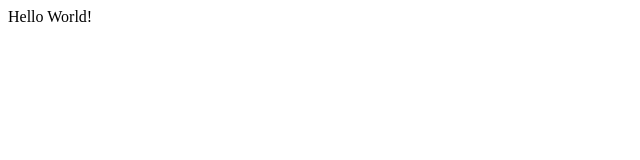
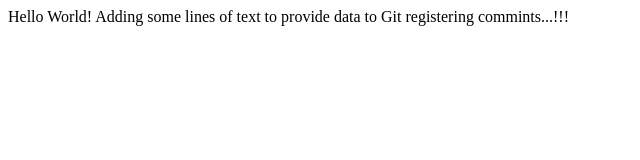
Before and after one commit to rufy90/projectDemoCursoPrework, a plain HTML site: page projectDemoCursoPrework/index.html in a window 1280 px wide. Shown: the whole page, without its empty margins (0-640 px from the left). Drawn offline with Linux system fonts and the light colour scheme.

Commit message:
Adding some text to provide data to Git

```diff
--- a/projectDemoCursoPrework/index.html
+++ b/projectDemoCursoPrework/index.html
@@ -8,5 +8,7 @@
 </head>
 <body>
     Hello World!
+
+    Adding some lines of text to provide data to Git registering commints...!!!
 </body>
 </html>
```
